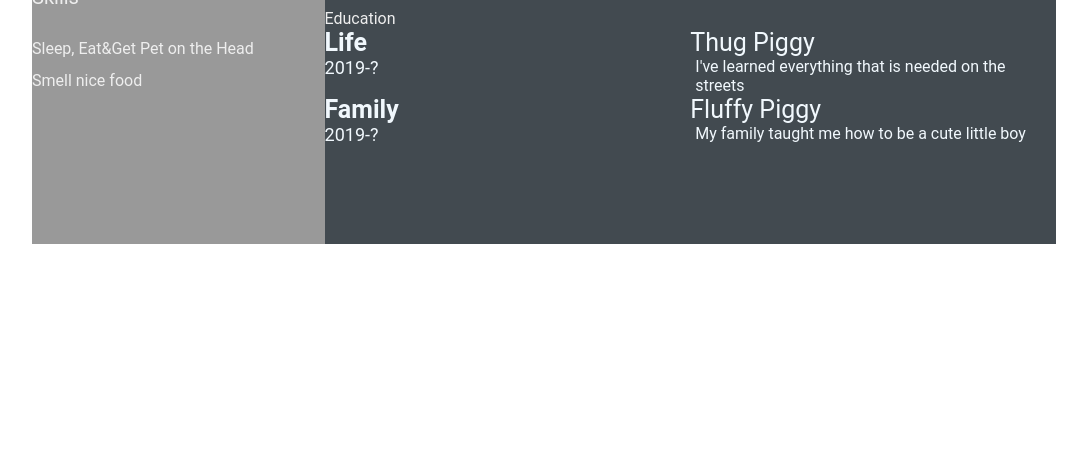
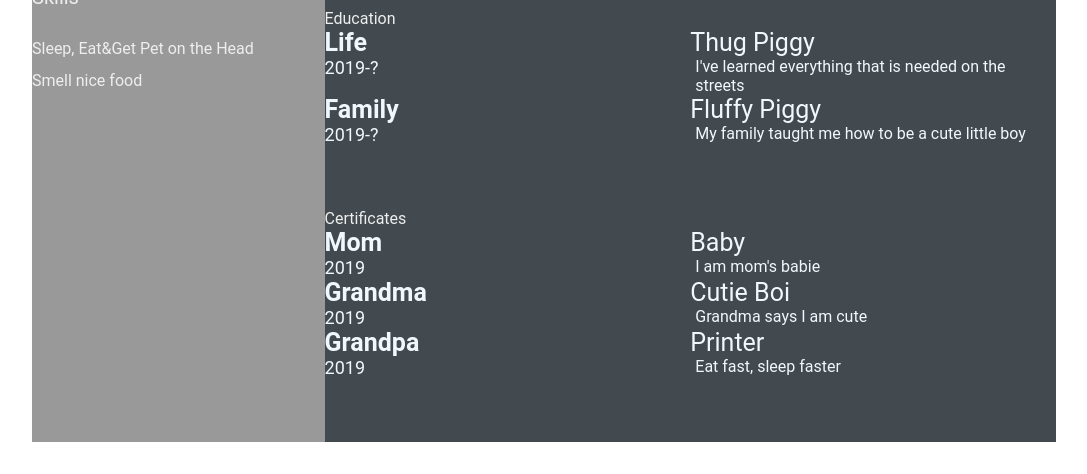
Before and after one commit to marineugebauer/marineugebauer.github.io, a plain HTML site: page index.html in a window 1280 px wide. Shown: the part 588-1062 px from the top of the page, without its empty margins (96-1183 px from the left). Before the commit the page ends 864 px from the top, so only its background shows below. Drawn offline with Linux system fonts and the light colour scheme.

Commit message:
feature: certificates added (#7)

```diff
--- a/index.html
+++ b/index.html
@@ -111,6 +111,35 @@
                     </div>
                 </div>
             </section>
+            <section class="awards gap">
+                <div class="right-title">Certificates</div>
+                <div class="awards-contents">
+                    <div class="awards-left">
+                        <p class="awards-company-name">Mom</p>
+                        <p class="awards-time-period">2019</p>
+                    </div>
+                    <div class="awards-right">
+                        <p class="awards-name">Baby</p>
+                        <p class="awards-desc">I am mom's babie</p>
+                    </div>
+                    <div class="awards-left">
+                        <p class="awards-company-name">Grandma</p>
+                        <p class="awards-time-period">2019</p>
+                    </div>
+                    <div class="awards-right">
+                        <p class="awards-name">Cutie Boi</p>
+                        <p class="awards-desc">Grandma says I am cute</p>
+                    </div>
+                    <div class="awards-left">
+                        <p class="awards-company-name">Grandpa</p>
+                        <p class="awards-time-period">2019</p>
+                    </div>
+                    <div class="awards-right">
+                        <p class="awards-name">Printer</p>
+                        <p class="awards-desc">Eat fast, sleep faster</p>
+                    </div>
+                </div>
+            </section>
         </section>
     </main>
 </body>
```
